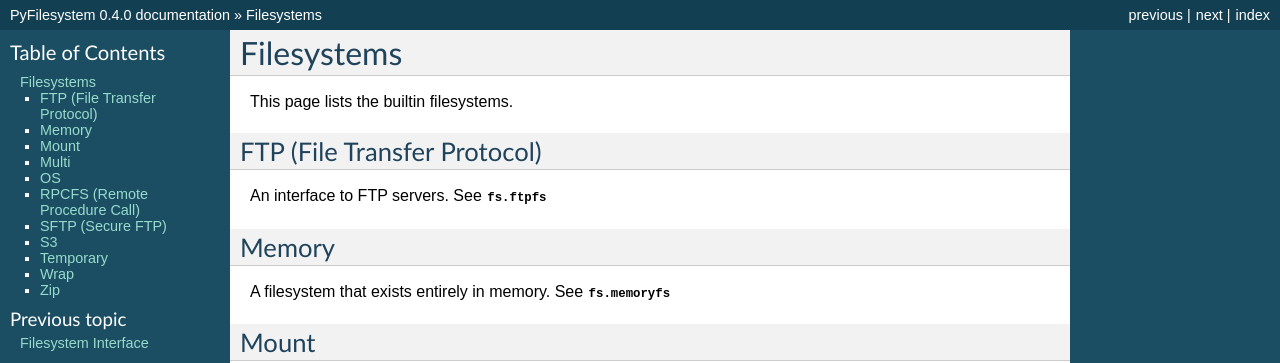
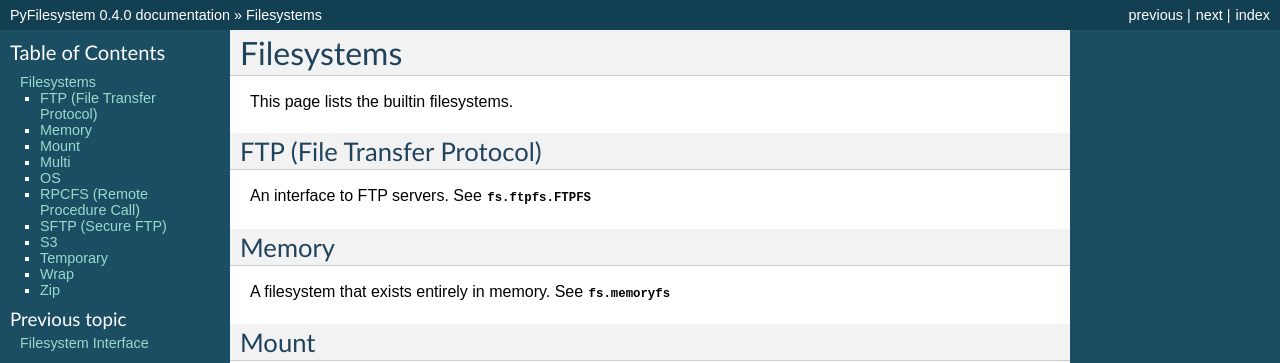
Before and after one commit to PyFilesystem/pyfilesystem, a Sphinx documentation site: the page built from docs/filesystems.rst, in a window 1280 px wide. Shown: the top 363 px of the page. Built offline with Sphinx 7.4.7, drawn with Linux system fonts in a browser that asks for light colours.

Commit message:
Doc tweak

```diff
--- a/docs/filesystems.rst
+++ b/docs/filesystems.rst
@@ -6,7 +6,7 @@
 
 FTP (File Transfer Protocol)
 ----------------------------
-An interface to FTP servers. See :mod:`fs.ftpfs`
+An interface to FTP servers. See :class:`fs.ftpfs.FTPFS`
 
 Memory
 ------
```
